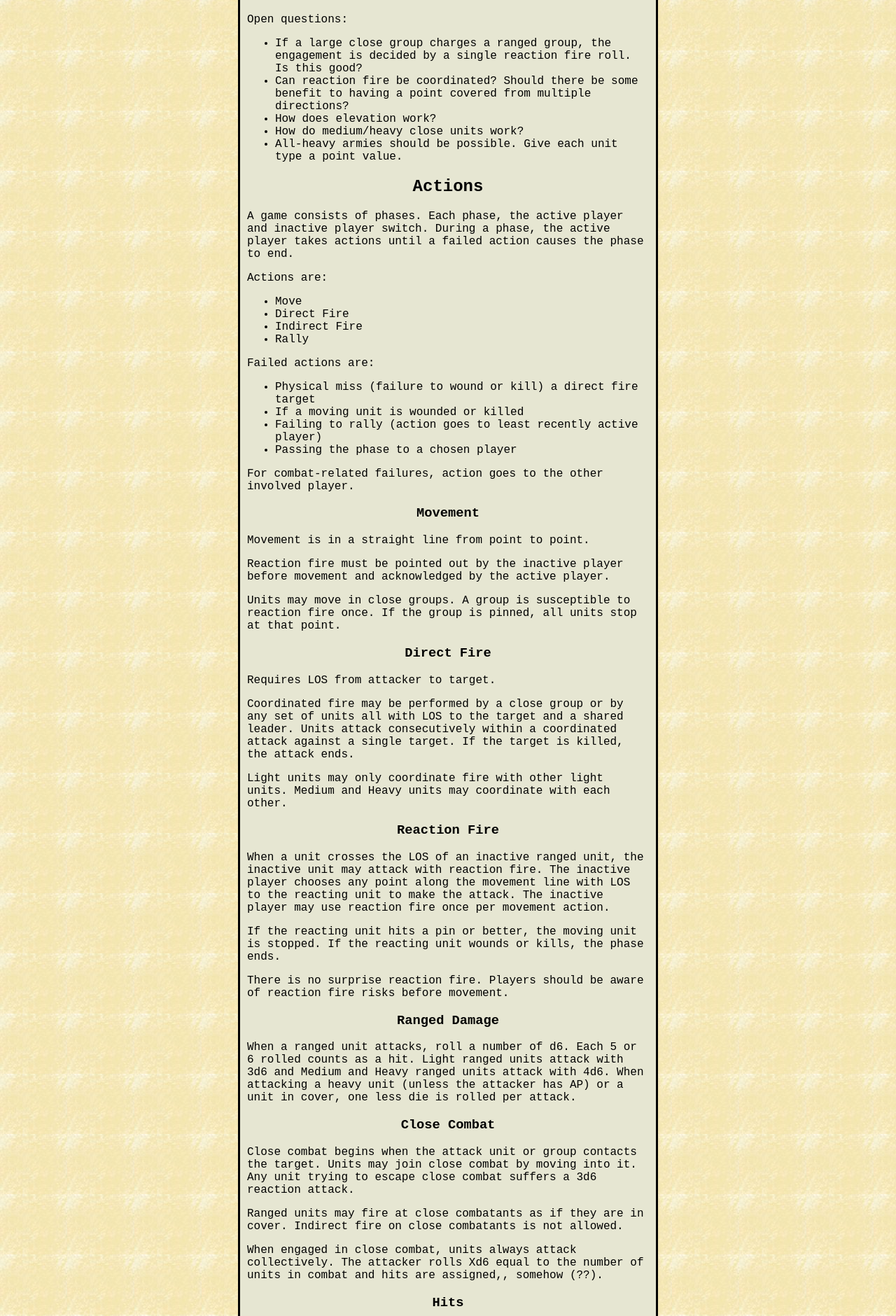
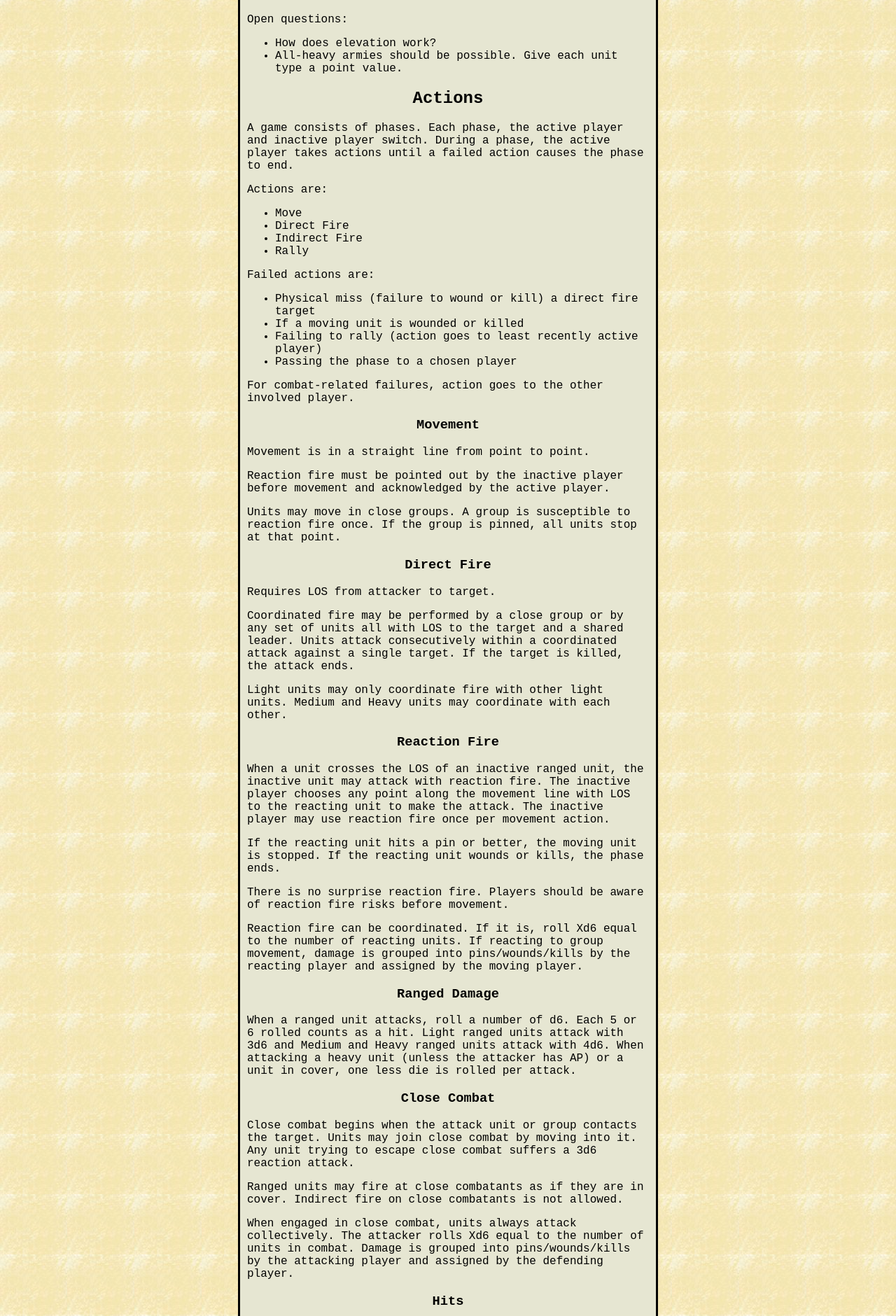
Before and after one commit to a11ce/wargames, a plain HTML site: page docs/index.html in a window 1280 px wide. Shown: the part 100-1980 px from the top of the page at 70% size. Drawn offline with Linux system fonts and the light colour scheme; a script that the page names is missing; a web font is replaced by a local one.

Commit message:
add rules for coordinated reaction fire and damage assignment

```diff
--- a/docs/index.html
+++ b/docs/index.html
@@ -25,10 +25,7 @@
 <h1 id="riftwar">RiftWar</h1>
 <p>Open questions:</p>
 <ul>
-<li>If a large close group charges a ranged group, the engagement is decided by a single reaction fire roll. Is this good?</li>
-<li>Can reaction fire be coordinated? Should there be some benefit to having a point covered from multiple directions?</li>
 <li>How does elevation work?</li>
-<li>How do medium/heavy close units work?</li>
 <li>All-heavy armies should be possible. Give each unit type a point value.</li>
 </ul>
 <h2 id="actions">Actions</h2>
@@ -60,12 +57,13 @@
 <p>When a unit crosses the LOS of an inactive ranged unit, the inactive unit may attack with reaction fire. The inactive player chooses any point along the movement line with LOS to the reacting unit to make the attack. The inactive player may use reaction fire once per movement action.</p>
 <p>If the reacting unit hits a pin or better, the moving unit is stopped. If the reacting unit wounds or kills, the phase ends.</p>
 <p>There is no surprise reaction fire. Players should be aware of reaction fire risks before movement.</p>
+<p>Reaction fire can be coordinated. If it is, roll Xd6 equal to the number of reacting units. If reacting to group movement, damage is grouped into pins/wounds/kills by the reacting player and assigned by the moving player.</p>
 <h3 id="ranged-damage">Ranged Damage</h3>
 <p>When a ranged unit attacks, roll a number of d6. Each 5 or 6 rolled counts as a hit. Light ranged units attack with 3d6 and Medium and Heavy ranged units attack with 4d6. When attacking a heavy unit (unless the attacker has AP) or a unit in cover, one less die is rolled per attack.</p>
 <h3 id="close-combat">Close Combat</h3>
 <p>Close combat begins when the attack unit or group contacts the target. Units may join close combat by moving into it. Any unit trying to escape close combat suffers a 3d6 reaction attack.</p>
 <p>Ranged units may fire at close combatants as if they are in cover. Indirect fire on close combatants is not allowed.</p>
-<p>When engaged in close combat, units always attack collectively. The attacker rolls Xd6 equal to the number of units in combat and hits are assigned,, somehow (??).</p>
+<p>When engaged in close combat, units always attack collectively. The attacker rolls Xd6 equal to the number of units in combat. Damage is grouped into pins/wounds/kills by the attacking player and assigned by the defending player.</p>
 <h3 id="hits">Hits</h3>
 <p>If a unit is hit twice, it is wounded. Three hits is a kill. Wounding a wounded unit kills it.</p>
 <p>Only in the context of reaction fire, one hit is a pin. Wounded units are also pinned.</p>
@@ -97,7 +95,7 @@
 <li>AP: Attacks ignore armor</li>
 <li>Armor: Medium only. Takes hits as if heavy.</li>
 <li>Indirect: Capable of indirect fire</li>
-<li>Flying: May fly when moving. If flying, ignores terrain and structures, but suffers a wound when pinned and is killed if wounded.</li>
+<li>Flying: May fly when moving. If flying, ignores terrain and structures, but suffers one extra hit if hit at all.</li>
 </ul>
 <p>If you have other trait ideas, ask a11ce.</p>
 <h2 id="example-armies">Example Armies</h2>
```
Also changed, not shown: 1 other file.
